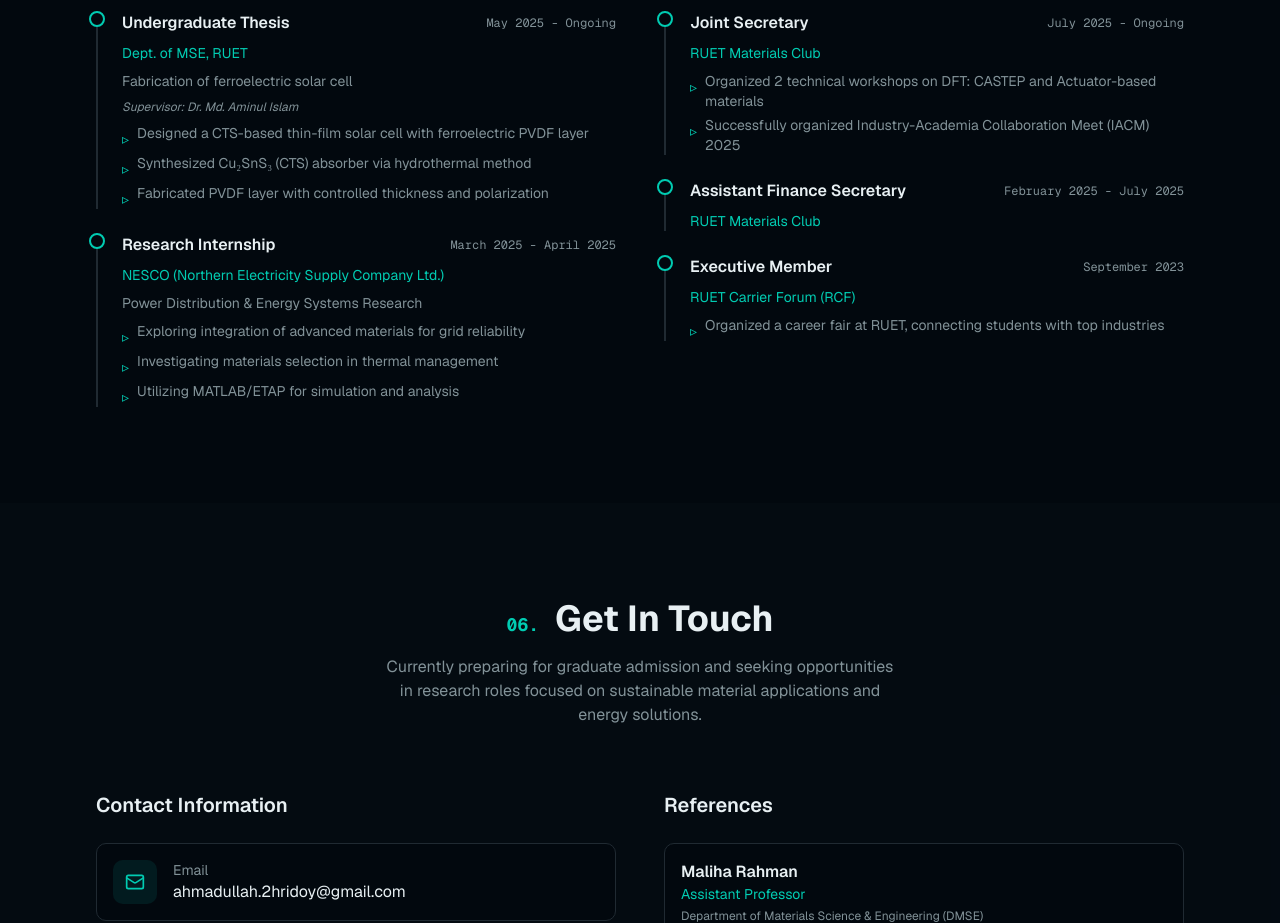
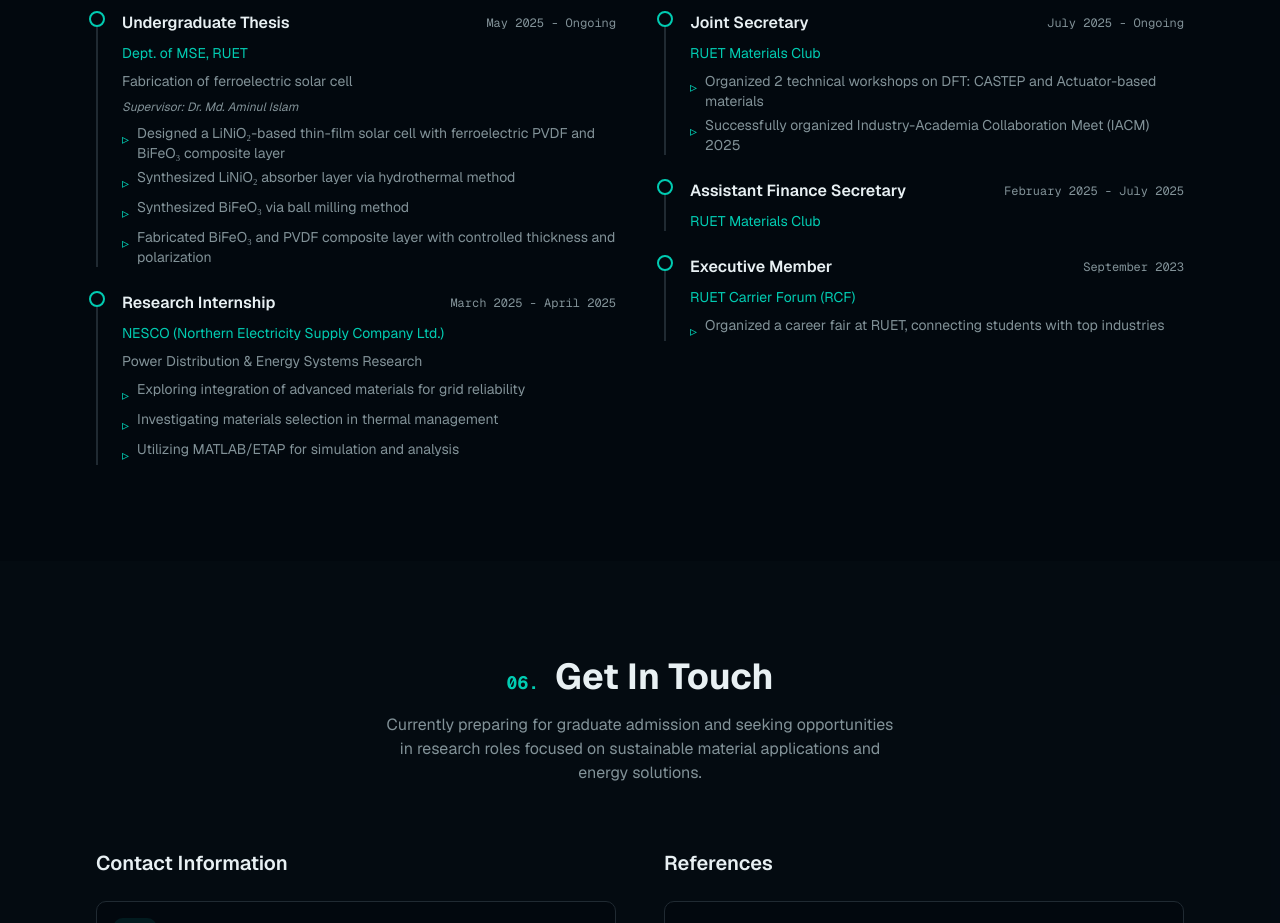
Before and after one commit to ahmadullah-hridoy/academic-portfolio, a Next.js app: page / in a window 1280 px wide. Shown: the part 4640-5563 px from the top of the page. Built offline with nearby package versions, Linux system fonts and the light colour scheme.

Commit message:
Update experience-section.tsx

```diff
--- a/components/experience-section.tsx
+++ b/components/experience-section.tsx
@@ -14,9 +14,10 @@ const experiences = [
     period: "May 2025 - Ongoing",
     location: "Rajshahi",
     highlights: [
-      "Designed a CTS-based thin-film solar cell with ferroelectric PVDF layer",
-      "Synthesized Cu₂SnS₃ (CTS) absorber via hydrothermal method",
-      "Fabricated PVDF layer with controlled thickness and polarization",
+      "Designed a LiNiO₂-based thin-film solar cell with ferroelectric PVDF and BiFeO₃ composite layer",
+      "Synthesized LiNiO₂ absorber layer via hydrothermal method",
+      "Synthesized BiFeO₃  via ball milling method",
+      "Fabricated BiFeO₃ and PVDF composite layer with controlled thickness and polarization",
     ],
   },
   {
```
